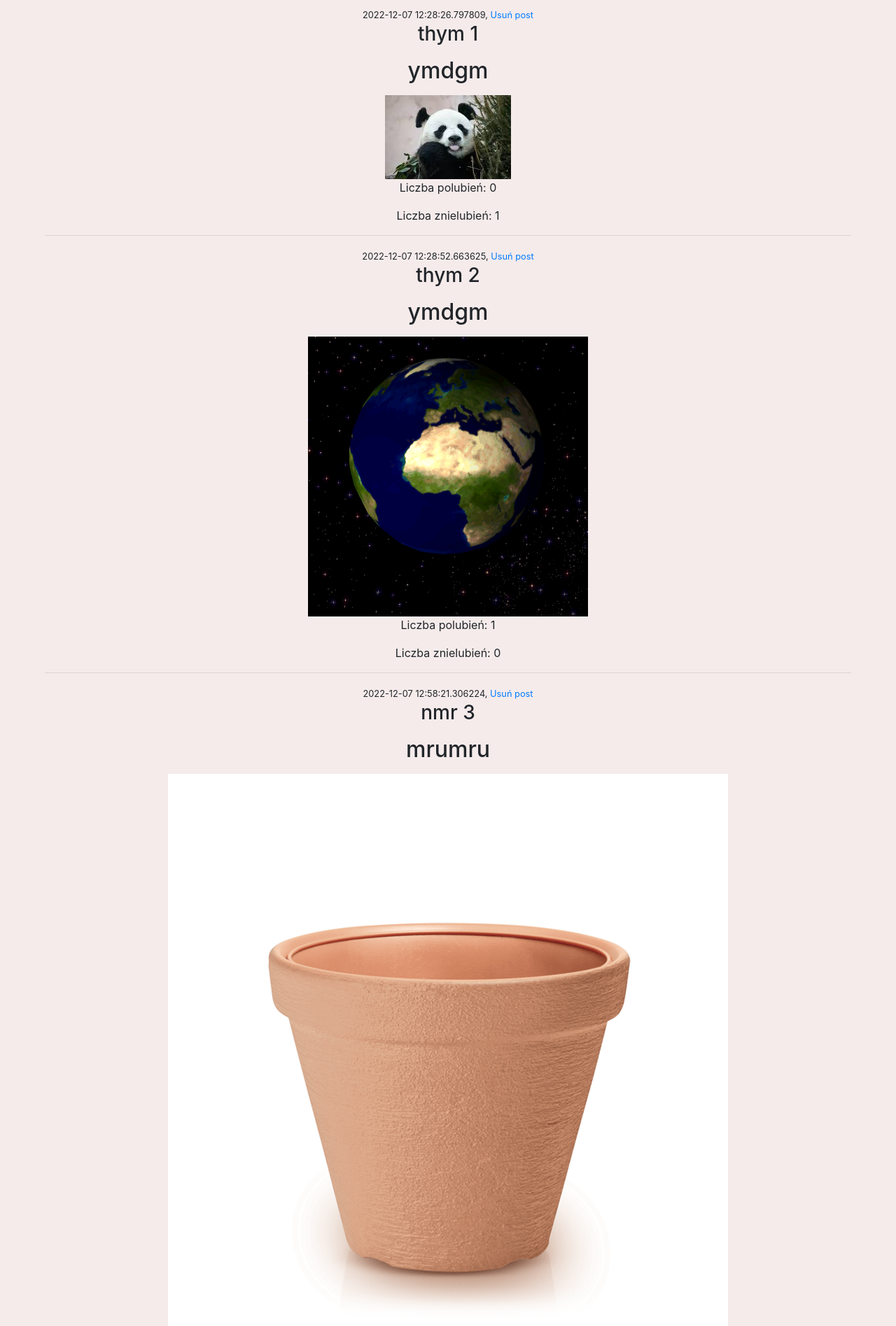
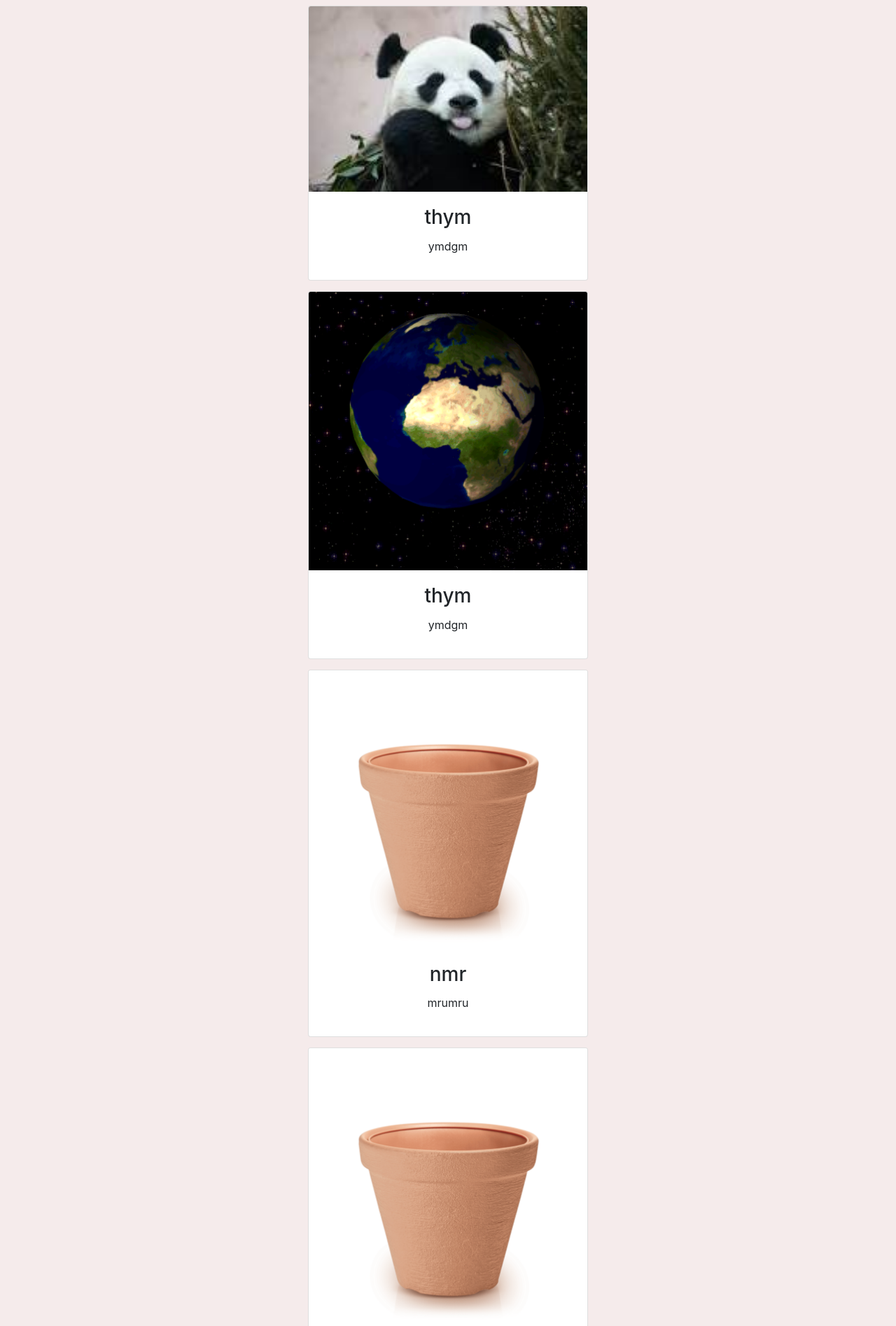
Before and after one commit to Ja-ku-ba/kwiaciarnia, a Flask app: page / in a window 1280 px wide. Shown: the part 56-1951 px from the top of the page at 70% size. Run offline with Flask 2, Linux system fonts and the light colour scheme; data comes from the database, SQL or seed files in the repository; both versions use the stored data as it was after the commit.

Commit message:
better looking feed

```diff
--- a/kwiaciarnia/static/styles/main.css
+++ b/kwiaciarnia/static/styles/main.css
@@ -41,3 +41,22 @@ body {
   margin-left: auto;
   margin-right: auto;
 }
+
+#feed_spacer {
+  padding-bottom: 15px;
+}
+
+#feed {
+  display: flex;
+  justify-content: center;
+}
+
+.button_dislike {
+  float:left;
+  width:50%;
+}
+
+.button_like {
+  float:right;
+  width:50%;
+}
--- a/kwiaciarnia/templates/includes/feed.html
+++ b/kwiaciarnia/templates/includes/feed.html
@@ -1,35 +1,12 @@
-<div>
 {% for post in all_posts %}
-        <small>{{post.added}}, <a href="{{ url_for('delete_post', id=post.id ) }}">Usuń post</a></small>
-        <h3>{{post.title}}  {{post.id}}</h3>
-        <p><h2>{{post.body}}</h2></p>
-        <div>
-            <img src="static\uploads\posts\{{post.id}}.png" alt="{{post.tittle}}">
-        </div>
-        <div class="buttons">
-            <p>Liczba polubień: {{likes.query.filter_by(post_like=post.id).count()}}</p>
-            {% if current_user.is_authenticated %}
-                <form action="{{ url_for('like_result', pk=post.id) }}" method="post">
-                    {% if likes.query.filter_by(post_like=post.id, user_like=current_user.id).first() %}
-                    <p>
-                        <span class="material-symbols-rounded">
-                            <input type="submit" value="thumb_up">
-                        </span>
-                    </p>
-                    {% else %}
-                    <p>
-                        <span class="material-symbols-outlined">
-                            <input type="submit" value="thumb_up">
-                        </span>
-                    </p>
-                    {% endif %}
-                    <input type="hidden" name="like_button" value="{{post.id}}">
-
-                </form>
-            {% endif %}
-        </div>
-        <div>
-            <p>Liczba znielubień: {{dislike.query.filter_by(post_dislike=post.id).count()}}</p>
+    <div id="feed">
+        <div class="card" style="width: 25rem;">
+            <img class="card-img-top" src="static\uploads\posts\{{post.id}}.png" alt="{{post.tittle}}">
+            <div class="card-body">
+                <h3 class="card-title">{{post.title}}</h3>
+                <p class="card-text">{{post.body}}</p>
+                <div id="buttons">
+                    <div class="button_dislike buttons_space">
                         {% if current_user.is_authenticated %}
                             <form action="{{ url_for('dislike_result', pk=post.id) }}" method="post">
                                 {% if dislike.query.filter_by(post_dislike=post.id, user_dislike=current_user.id).first(): %}
@@ -49,6 +26,29 @@
                             </form>
                         {% endif %}
                     </div>
-        <hr>
+                    <div class="button_like buttons_space">
+                        {% if current_user.is_authenticated %}
+                            <form action="{{ url_for('like_result', pk=post.id) }}" method="post">
+                                {% if likes.query.filter_by(post_like=post.id, user_like=current_user.id).first() %}
+                                <p>
+                                    <span class="material-symbols-rounded">
+                                        <input type="submit" value="thumb_up">
+                                    </span>
+                                </p>
+                                {% else %}
+                                <p>
+                                    <span class="material-symbols-outlined">
+                                        <input type="submit" value="thumb_up">
+                                    </span>
+                                </p>
+                                {% endif %}
+                                <input type="hidden" name="like_button" value="{{post.id}}">
+                            </form>
+                        {% endif %}
+                    </div>
+                </div>
+            </div>
+        </div>
+    </div>
+    <div id="feed_spacer"></div>
 {% endfor %}
-</div>
```
Also changed, not shown: instance/kwiaciarnia.db. Lines whose indentation alone changed are shown as unchanged.
